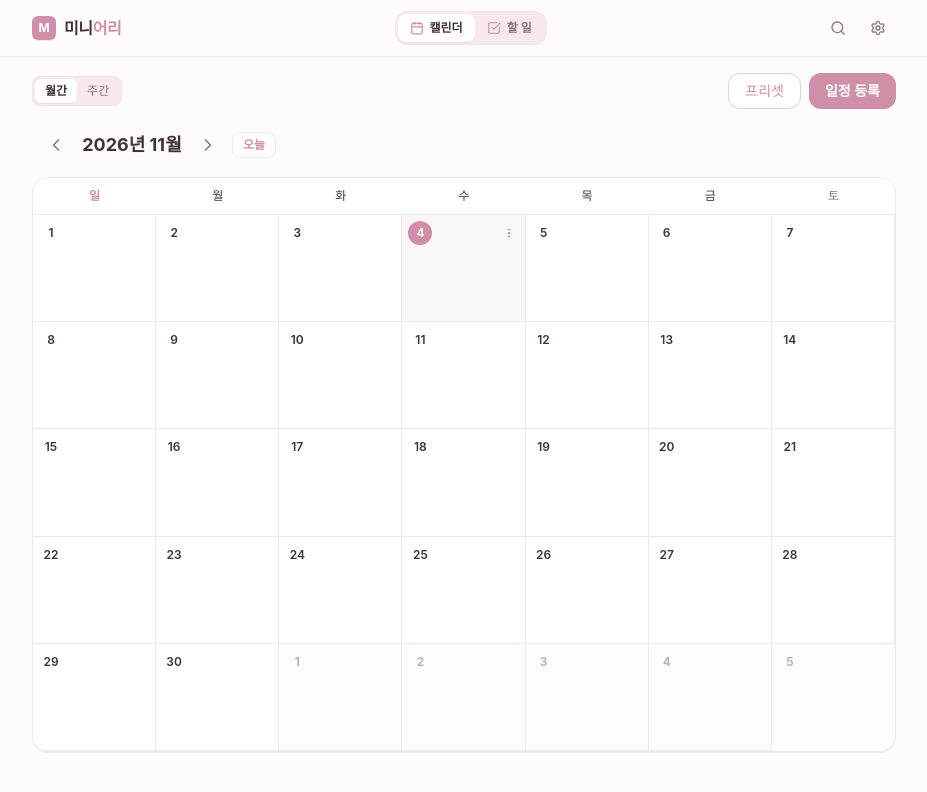
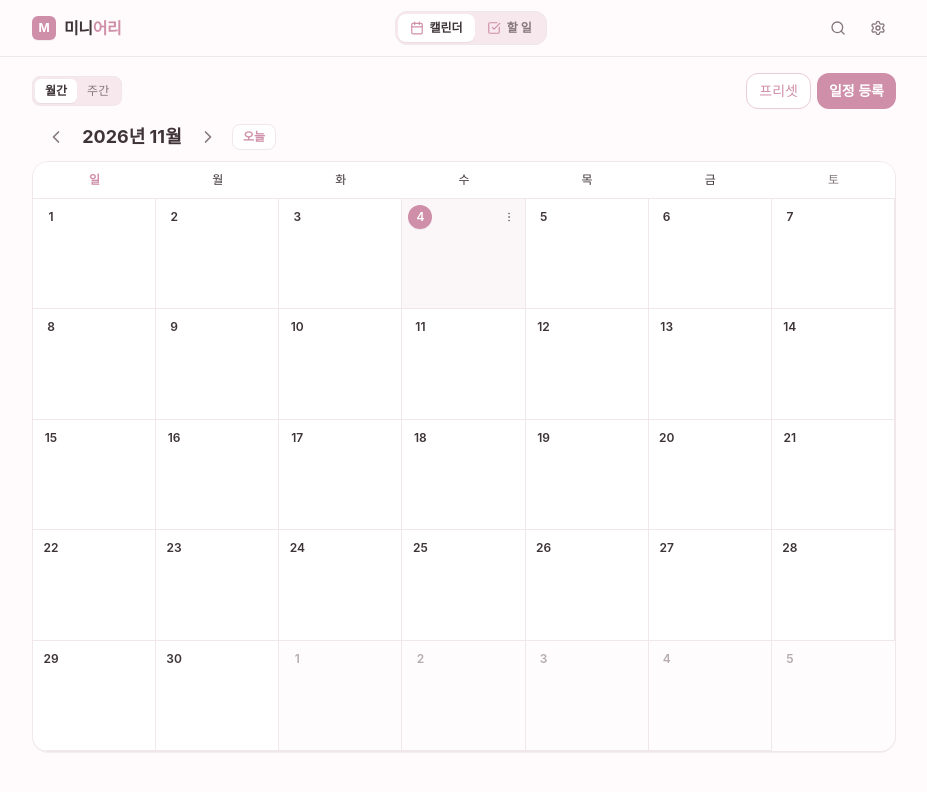
Before and after one commit to minho-nim/minially, a React (Vite) app: page / in a window 1280 px wide. Shown: the top 792 px of the page, without its empty margins (176-1103 px from the left). Built offline with nearby package versions, Linux system fonts and the light colour scheme; a web font is replaced by a local one.

Commit message:
Tighten calendar toolbar spacing while preserving text sizes

```diff
--- a/src/components/views/CalendarView.tsx
+++ b/src/components/views/CalendarView.tsx
@@ -256,8 +256,8 @@ export const CalendarView: React.FC<CalendarViewProps> = ({
   };
 
   return (
-    <div className="calendar-view max-w-4xl mx-auto flex h-full min-h-0 w-full flex-col gap-2 sm:gap-4">
-      <div role="group" aria-label="일정 만들기" className="flex items-center justify-end gap-2">
+    <div className="calendar-view max-w-4xl mx-auto flex h-full min-h-0 w-full flex-col gap-1.5 sm:gap-2">
+      <div role="group" aria-label="일정 만들기" className="flex items-center justify-end gap-1.5">
         {/* View Mode Toggle */}
         <div className="mr-auto flex items-center p-0.5 bg-app-soft rounded-lg border border-app-line text-xs">
           <button
@@ -283,8 +283,8 @@ export const CalendarView: React.FC<CalendarViewProps> = ({
             주간
           </button>
         </div>
-        <button type="button" onClick={() => onOpenPresetModal()} className="min-h-9 px-4 rounded-xl border border-app-outline bg-white text-sm text-app-accent">프리셋</button>
-        <button type="button" onClick={() => onOpenNewScheduleModal(selectedDate)} className="min-h-9 px-4 rounded-xl bg-app-accent text-white text-sm font-semibold">일정 등록</button>
+        <button type="button" onClick={() => onOpenPresetModal()} className="min-h-9 px-3 rounded-xl border border-app-outline bg-white text-sm text-app-accent">프리셋</button>
+        <button type="button" onClick={() => onOpenNewScheduleModal(selectedDate)} className="min-h-9 px-3 rounded-xl bg-app-accent text-white text-sm font-semibold">일정 등록</button>
       </div>
       {/* Month/Week Navigation & Mode Controls */}
       <div className="flex flex-wrap items-center justify-between gap-2 px-1 sm:px-2 pt-1">
```
